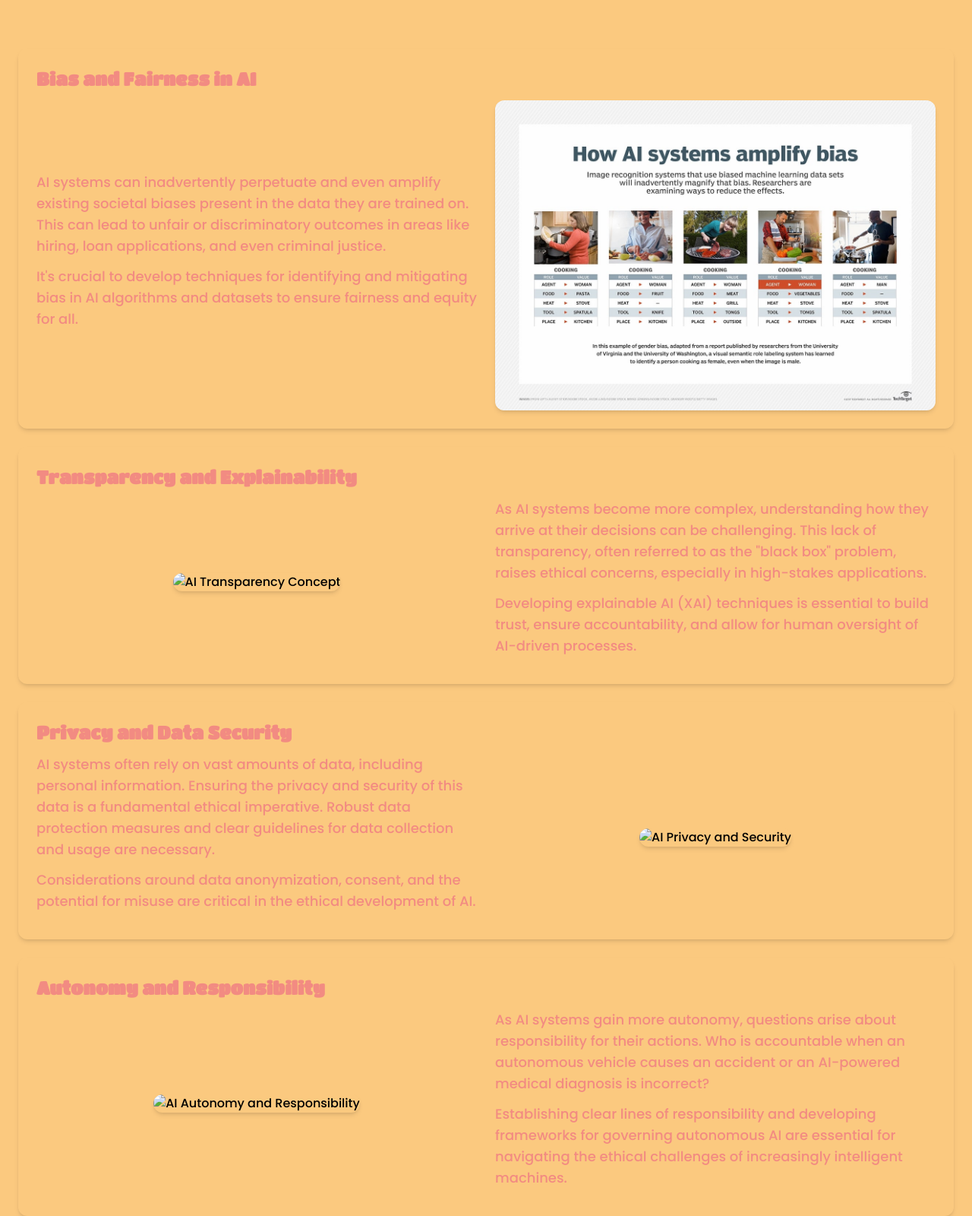
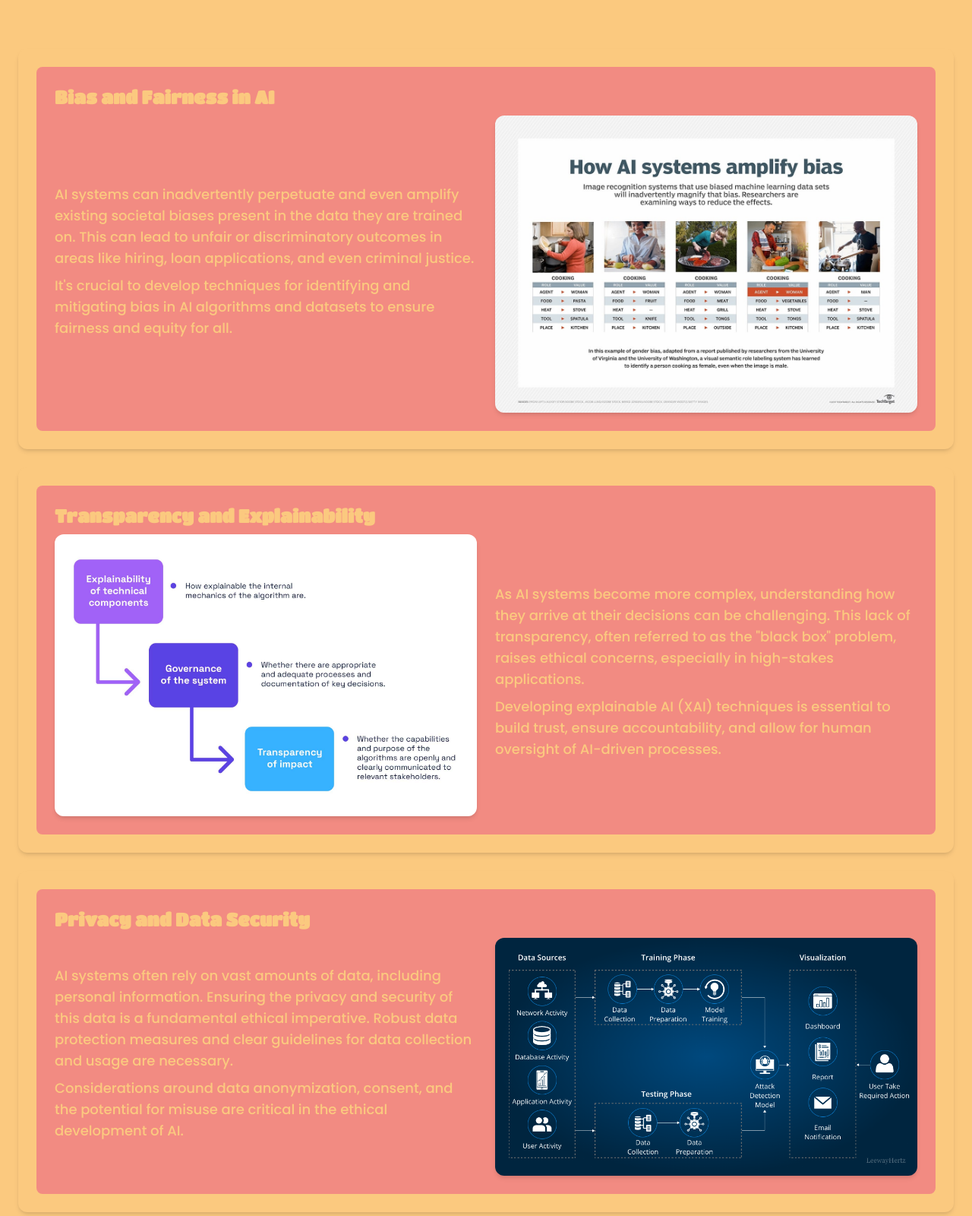
Before and after one commit to SanjeevScript/ai-for-good-website, a plain HTML site: page ethics.html in a window 1280 px wide. Shown: the part 220-1820 px from the top of the page at 76% size. Drawn offline with nearby package versions, Linux system fonts and the light colour scheme.

Commit message:
Final touches(lessgooo)

```diff
--- a/ethics.html
+++ b/ethics.html
@@ -51,61 +51,69 @@
     </section>
 
     <section class="py-8 px-6">
-        <div class="mb-6 rounded-xl p-6 shadow-md transition transform duration-300 hover:scale-105 hover:bg-coffeeYellow hover:text-pastelRed">
-            <h2 class="text-2xl font-semibold mb-3 font-titan text-pastelRed">Bias and Fairness in AI</h2>
+        <div class="mb-6 bg-coffeeYellow rounded-xl p-6 shadow-md transition transform duration-300 hover:scale-105">
+            <div class="bg-pastelRed rounded-lg p-6 text-coffeeYellow">
+                <h2 class="text-2xl font-semibold mb-2 font-titan">Bias and Fairness in AI</h2>
                 <div class="grid grid-cols-1 md:grid-cols-2 gap-6 items-center">
                     <div>
-                    <p class="text-lg text-pastelRed mb-3">AI systems can inadvertently perpetuate and even amplify existing societal biases present in the data they are trained on. This can lead to unfair or discriminatory outcomes in areas like hiring, loan applications, and even criminal justice.</p>
-                    <p class="text-lg text-pastelRed mb-3">It's crucial to develop techniques for identifying and mitigating bias in AI algorithms and datasets to ensure fairness and equity for all.</p>
+                        <p class="text-lg mb-2">AI systems can inadvertently perpetuate and even amplify existing societal biases present in the data they are trained on. This can lead to unfair or discriminatory outcomes in areas like hiring, loan applications, and even criminal justice.</p>
+                        <p class="text-lg mb-2">It's crucial to develop techniques for identifying and mitigating bias in AI algorithms and datasets to ensure fairness and equity for all.</p>
                     </div>
                     <div class="flex justify-center transform transition duration-300 hover:scale-105">
                         <img src="assets/images/ai_bias_example.jpg" alt="AI Bias Example" class="rounded-xl shadow-md max-w-full h-auto">
                     </div>
                 </div>
             </div>
+        </div>
 
-        <div class="mb-6 rounded-xl p-6 shadow-md transition transform duration-300 hover:scale-105 hover:bg-coffeeYellow hover:text-pastelRed">
-            <h2 class="text-2xl font-semibold mb-3 font-titan text-pastelRed">Transparency and Explainability</h2>
+        <div class="mb-6 bg-coffeeYellow rounded-xl p-6 shadow-md transition transform duration-300 hover:scale-105">
+            <div class="bg-pastelRed rounded-lg p-6 text-coffeeYellow">
+                <h2 class="text-2xl font-semibold mb-2 font-titan">Transparency and Explainability</h2>
                 <div class="grid grid-cols-1 md:grid-cols-2 gap-6 items-center">
                     <div class="md:order-2">
-                    <p class="text-lg text-pastelRed mb-3">As AI systems become more complex, understanding how they arrive at their decisions can be challenging. This lack of transparency, often referred to as the "black box" problem, raises ethical concerns, especially in high-stakes applications.</p>
-                    <p class="text-lg text-pastelRed mb-3">Developing explainable AI (XAI) techniques is essential to build trust, ensure accountability, and allow for human oversight of AI-driven processes.</p>
+                        <p class="text-lg mb-2">As AI systems become more complex, understanding how they arrive at their decisions can be challenging. This lack of transparency, often referred to as the "black box" problem, raises ethical concerns, especially in high-stakes applications.</p>
+                        <p class="text-lg mb-2">Developing explainable AI (XAI) techniques is essential to build trust, ensure accountability, and allow for human oversight of AI-driven processes.</p>
                     </div>
                     <div class="flex justify-center md:order-1 transform transition duration-300 hover:scale-105">
-                    <img src="assets/images/ai_transparency_concept.jpg" alt="AI Transparency Concept" class="rounded-xl shadow-md max-w-full h-auto">
+                        <img src="assets/images/ai_transparency_concept.jpeg" alt="AI Transparency Concept" class="rounded-xl shadow-md max-w-full h-auto">
+                    </div>
                 </div>
             </div>
         </div>
 
-        <div class="mb-6 rounded-xl p-6 shadow-md transition transform duration-300 hover:scale-105 hover:bg-coffeeYellow hover:text-pastelRed">
-            <h2 class="text-2xl font-semibold mb-3 font-titan text-pastelRed">Privacy and Data Security</h2>
+        <div class="mb-6 bg-coffeeYellow rounded-xl p-6 shadow-md transition transform duration-300 hover:scale-105">
+            <div class="bg-pastelRed rounded-lg p-6 text-coffeeYellow">
+                <h2 class="text-2xl font-semibold mb-2 font-titan">Privacy and Data Security</h2>
                 <div class="grid grid-cols-1 md:grid-cols-2 gap-6 items-center">
                     <div>
-                    <p class="text-lg text-pastelRed mb-3">AI systems often rely on vast amounts of data, including personal information. Ensuring the privacy and security of this data is a fundamental ethical imperative. Robust data protection measures and clear guidelines for data collection and usage are necessary.</p>
-                    <p class="text-lg text-pastelRed mb-3">Considerations around data anonymization, consent, and the potential for misuse are critical in the ethical development of AI.</p>
+                        <p class="text-lg mb-2">AI systems often rely on vast amounts of data, including personal information. Ensuring the privacy and security of this data is a fundamental ethical imperative. Robust data protection measures and clear guidelines for data collection and usage are necessary.</p>
+                        <p class="text-lg mb-2">Considerations around data anonymization, consent, and the potential for misuse are critical in the ethical development of AI.</p>
                     </div>
                     <div class="flex justify-center transform transition duration-300 hover:scale-105">
-                    <img src="assets/images/ai_privacy_security.jpg" alt="AI Privacy and Security" class="rounded-xl shadow-md max-w-full h-auto">
+                        <img src="assets/images/ai_privacy_security.png" alt="AI Privacy and Security" class="rounded-xl shadow-md max-w-full h-auto">
+                    </div>
                 </div>
             </div>
         </div>
 
-        <div class="mb-6 rounded-xl p-6 shadow-md transition transform duration-300 hover:scale-105 hover:bg-coffeeYellow hover:text-pastelRed">
-            <h2 class="text-2xl font-semibold mb-3 font-titan text-pastelRed">Autonomy and Responsibility</h2>
+        <div class="mb-6 bg-coffeeYellow rounded-xl p-6 shadow-md transition transform duration-300 hover:scale-105">
+            <div class="bg-pastelRed rounded-lg p-6 text-coffeeYellow">
+                <h2 class="text-2xl font-semibold mb-2 font-titan">Autonomy and Responsibility</h2>
                 <div class="grid grid-cols-1 md:grid-cols-2 gap-6 items-center">
                     <div class="md:order-2">
-                    <p class="text-lg text-pastelRed mb-3">As AI systems gain more autonomy, questions arise about responsibility for their actions. Who is accountable when an autonomous vehicle causes an accident or an AI-powered medical diagnosis is incorrect?</p>
-                    <p class="text-lg text-pastelRed mb-3">Establishing clear lines of responsibility and developing frameworks for governing autonomous AI are essential for navigating the ethical challenges of increasingly intelligent machines.</p>
+                        <p class="text-lg mb-2">As AI systems gain more autonomy, questions arise about responsibility for their actions. Who is accountable when an autonomous vehicle causes an accident or an AI-powered medical diagnosis is incorrect?</p>
+                        <p class="text-lg mb-2">Establishing clear lines of responsibility and developing frameworks for governing autonomous AI are essential for navigating the ethical challenges of increasingly intelligent machines.</p>
                     </div>
                     <div class="flex justify-center md:order-1 transform transition duration-300 hover:scale-105">
-                    <img src="assets/images/ai_autonomy_responsibility.jpg" alt="AI Autonomy and Responsibility" class="rounded-xl shadow-md max-w-full h-auto">
+                        <img src="assets/images/ai_autonomy_responsibility.png" alt="AI Autonomy and Responsibility" class="rounded-xl shadow-md max-w-full h-auto">
+                    </div>
                 </div>
             </div>
         </div>
 
     </section>
 
-<footer class="bg-pastelRed py-5 text-center text-coffeeYellow">
+<footer class="bg-pastelRed py-6 text-center text-coffeeYellow">
     <div class="flex justify-center items-center mb-3">
         <img src="assets/images/path_to_your_image.jpg" alt="Sanjeev Bharathi" class="w-20 h-20 rounded-full object-cover mr-3">
         <div class="text-left">
```
Also changed, not shown: get-involved.html (+114 -0 lines), assets/images/ai_autonomy_responsibility.png (added), assets/images/ai_privacy_security.png (added), assets/images/ai_transparency_concept.jpeg (added). Lines whose indentation alone changed are shown as unchanged.
